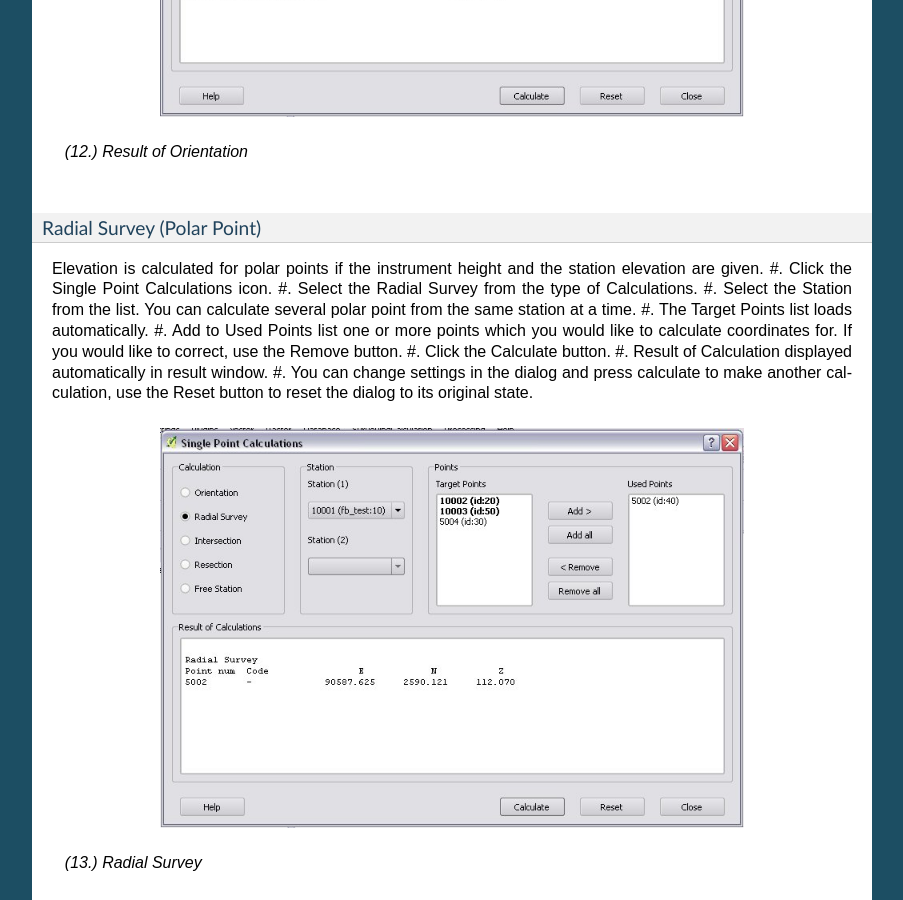
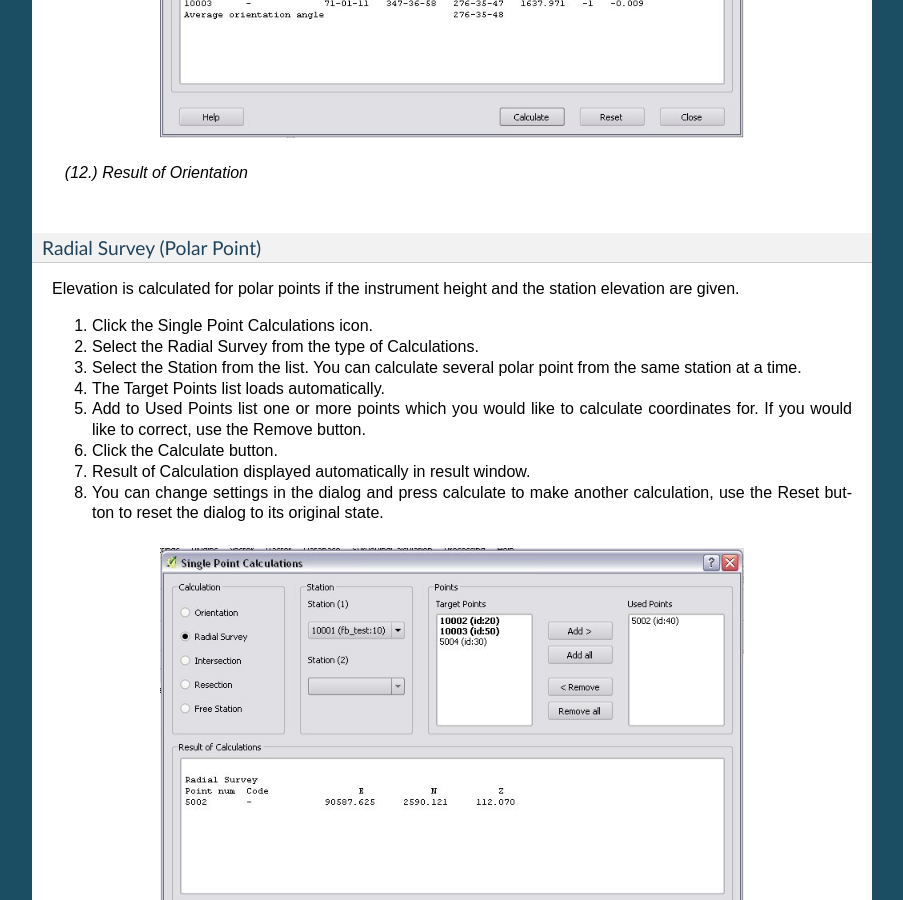
Before and after one commit to zsiki/ls, a Sphinx documentation site: the page built from doc/source/usersguide.rst, in a window 1280 px wide and 900 px high, scrolled down 9454 px. Shown: the whole window, without its empty margins (198-1101 px from the left). Built offline with Sphinx 7.4.7, drawn with Linux system fonts in a browser that asks for light colours; some of the changed text lies outside the part shown.

Commit message:
typos corrected

```diff
--- a/doc/source/usersguide.rst
+++ b/doc/source/usersguide.rst
@@ -38,7 +38,7 @@
 `Coordinate transformation`_
 
 Typographical conventions
-::::::::::::::::::::::::
+:::::::::::::::::::::::::
 
 **TODO**
 
@@ -166,7 +166,7 @@
 You can even create a new empty fieldbook and fill it manually.
 
 #. There must be az open coordinate list in your actual project (a point layer which name starts with coord\_). Otherwise coordinates read from the filedbook will be lost
-# Click on the Load fieldbook icon or select it from the menu
+#. Click on the Load fieldbook icon or select it from the menu
 #. Choose the type of fieldbook (`Geodimeter JOB/ARE`_; `Leica GSI`_; `Sokkia CRD`_)
 
 The loader adds an extra column to the observations, the id column, sorting the
@@ -278,6 +278,7 @@
 
 Elevation is calculated for polar points if the instrument height and the
 station elevation are given.
+
 #. Click the Single Point Calculations icon.
 #. Select the Radial Survey from the type of Calculations.
 #. Select the Station from the list. You can calculate several polar point from the same station at a time.
```
